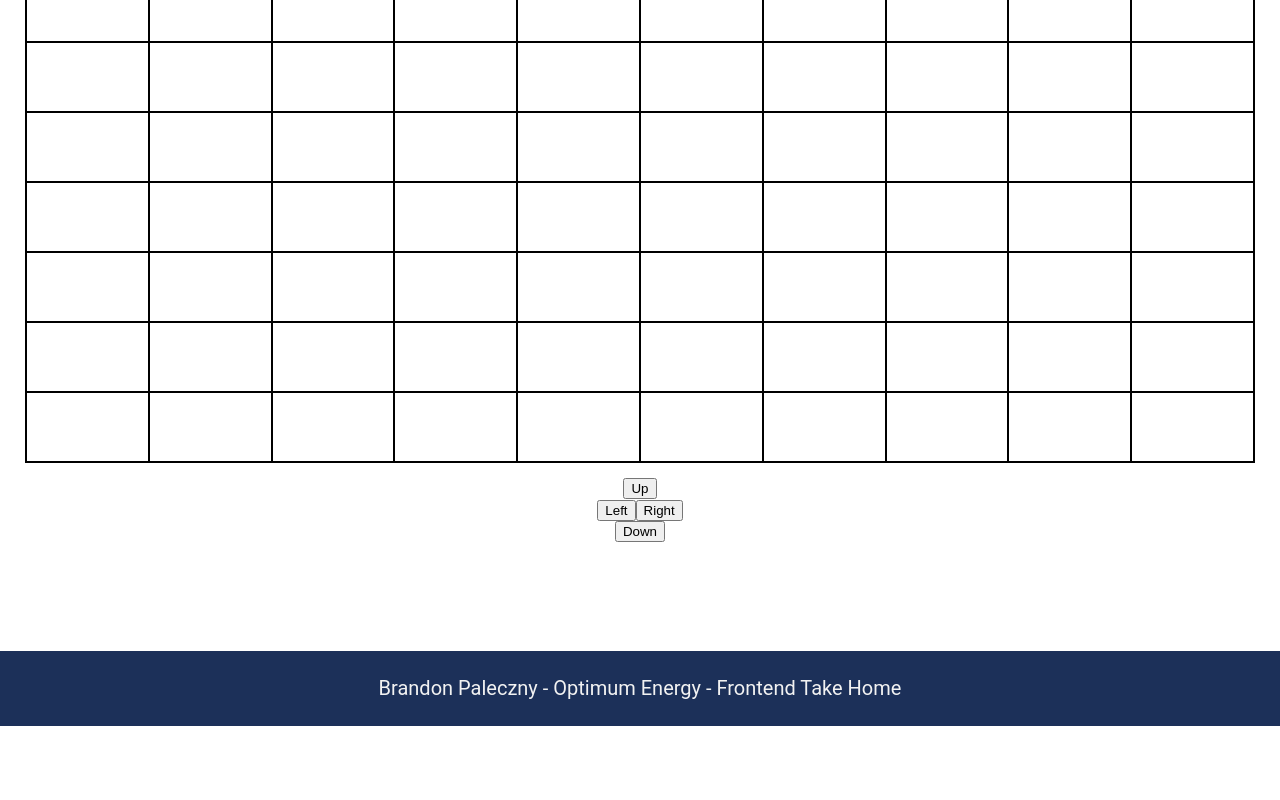
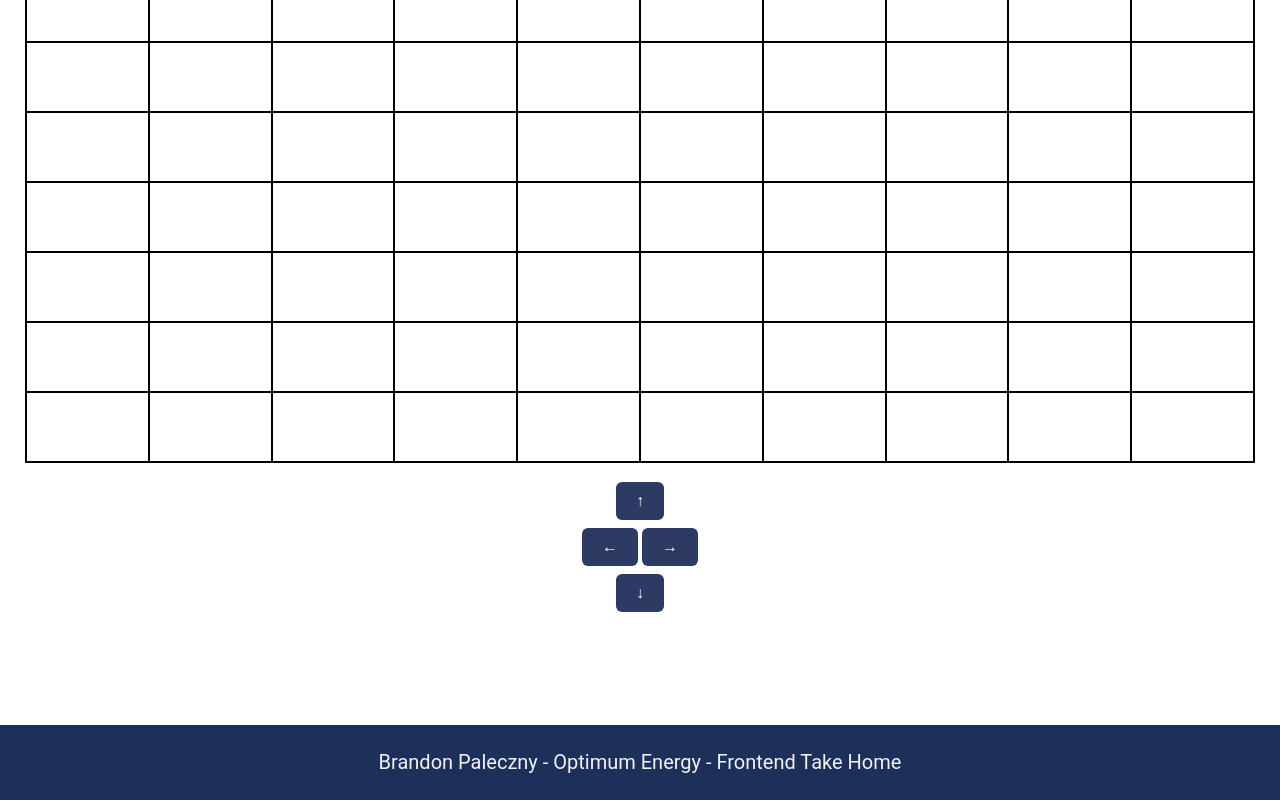
Before and after one commit to Paleczny/robot-painter, a React (Vite) app: page / in a window 1280 px wide. Shown: the part 433-1233 px from the top of the page. Before the commit the page ends 1159 px from the top, so only its background shows below. Built offline with nearby package versions, Linux system fonts and the light colour scheme.

Commit message:
feature/style-buttons add a primary compound component button

```diff
--- /dev/null
+++ b/src/components/Button/PrimaryButton.tsx
@@ -0,0 +1,14 @@
+import {PropsWithChildren} from "react";
+
+interface ButtonProps {
+    label?: string,
+    onClick: () => void,
+
+    [x: string]: any,
+}
+
+export default function PrimaryButton(props: PropsWithChildren<ButtonProps>) {
+    return (
+        <button className="primary-button" {...props} onClick={props.onClick}>{props.children}</button>
+    )
+}
--- a/src/components/Grid/Grid.tsx
+++ b/src/components/Grid/Grid.tsx
@@ -1,4 +1,5 @@
 import './Grid.scss';
+
 import Vacuum from "/vacuum.svg"
 interface GridProps{
     grid: [][],
--- a/src/components/RobotController/RobotController.tsx
+++ b/src/components/RobotController/RobotController.tsx
@@ -1,3 +1,7 @@
+import {useEffect} from "react";
+
+import PrimaryButton from "../Button/PrimaryButton.tsx";
+
 import "./RobotController.scss"
 
 interface RobotControllerProps {
@@ -6,14 +10,28 @@ interface RobotControllerProps {
 
 const RobotController = ({onMove}: RobotControllerProps) => {
 
+    useEffect(() => {
+        function downHandler(key: KeyboardEvent) {
+            if (key.key.includes('Arrow')) {
+                onMove(key.key.toString().replace("Arrow", '').toLowerCase())
+            }
+        }
+
+        window.addEventListener("keydown", downHandler);
+
+        return () => {
+            window.removeEventListener("keydown", downHandler);
+        };
+    }, [onMove]);
+
     return (
         <div className="controller-container">
-            <button onClick={() => onMove('up')}>Up</button>
+            <PrimaryButton onClick={() => onMove('up')}>↑</PrimaryButton>
             <div>
-                <button onClick={() => onMove('left')}>Left</button>
-                <button onClick={() => onMove('right')}>Right</button>
+                <PrimaryButton onClick={() => onMove('left')}>←</PrimaryButton>
+                <PrimaryButton onClick={() => onMove('right')}>→</PrimaryButton>
             </div>
-            <button onClick={() => onMove('down')}>Down</button>
+            <PrimaryButton onClick={() => onMove('down')}>↓</PrimaryButton>
         </div>
     );
 };
--- a/src/hooks/useRobotPainter.tsx
+++ b/src/hooks/useRobotPainter.tsx
@@ -34,16 +34,16 @@ export default function useRobotPainter(gridSize = 10) {
             let {x, y} = prevPosition;
             switch (direction) {
                 case 'up':
-                    x = robotPosition.x > 0 ? robotPosition.x - 1 : robotPosition.x;
+                    x = prevPosition.x > 0 ? prevPosition.x - 1 : prevPosition.x;
                     break;
                 case 'down':
-                    x = robotPosition.x < grid.length - 1 ? robotPosition.x + 1 : robotPosition.x;
+                    x = prevPosition.x < grid.length - 1 ? prevPosition.x + 1 : prevPosition.x;
                     break;
                 case 'left':
-                    y = robotPosition.y > 0 ? robotPosition.y - 1 : robotPosition.y;
+                    y = prevPosition.y > 0 ? prevPosition.y - 1 : prevPosition.y;
                     break;
                 case 'right':
-                    y = robotPosition.y < grid.length -1 ? robotPosition.y + 1 : robotPosition.y;
+                    y = prevPosition.y < grid.length -1 ? prevPosition.y + 1 : prevPosition.y;
                     break;
 
                 default:
--- a/src/main.tsx
+++ b/src/main.tsx
@@ -1,9 +1,11 @@
 import React from 'react'
 import ReactDOM from 'react-dom/client'
 import {createBrowserRouter, RouterProvider} from "react-router-dom";
+
 import Home from './pages/Home/Home.tsx'
+import Layout from "./components/Layout/Layout.tsx";
+
 import './index.css'
-import Layout from "./components/Layout/Layout.tsx";
 
 const routes = createBrowserRouter([{
     path: "/",
--- a/src/pages/Home/Home.scss
+++ b/src/pages/Home/Home.scss
@@ -34,30 +34,3 @@ input {
   font-size: 16px;
   border: none;
 }
-
-.grid-size-button {
-  border-radius: 6px;
-  border: none;
-  color: white;
-  background-color: $robot-blue-200;
-  padding: 10px 20px;
-  text-align: center;
-  display: inline-block;
-  font-size: 16px;
-  margin: 4px 2px;
-  cursor: pointer;
-
-  &:hover{
-    background-color: $robot-blue-400;
-    color: $robot-black-100;
-  }
-
-  &:active {
-    background-color: $robot-blue-100;
-  }
-
-  &:disabled {
-    cursor: unset;
-    background-color: $robot-black-500;
-  }
-}
--- a/src/pages/Home/Home.tsx
+++ b/src/pages/Home/Home.tsx
@@ -1,16 +1,18 @@
-import "./Home.scss"
+import {useState} from "react";
+
 import Grid from "../../components/Grid/Grid.tsx";
+import PrimaryButton from "../../components/Button/PrimaryButton.tsx";
 import RobotController from "../../components/RobotController/RobotController.tsx";
 import useRobotPainter from "../../hooks/useRobotPainter.tsx";
-import {useState} from "react";
+
+import "./Home.scss"
 
 function Home() {
     const [gridSize, setGridSize] = useState(10)
     let {robotPosition, grid, spacesPainted, moveRobot, robotDirection} = useRobotPainter(gridSize);
 
     return (
-        <div className="home-container" tabIndex={0}
-             onKeyDown={(e) => moveRobot(e.key.replace("Arrow", '').toLowerCase())}>
+        <div className="home-container">
             <div className="title-container">
                 <div className="inner-title-container">
                     <span className="robot-text-medium">Position</span>
@@ -21,23 +23,21 @@ function Home() {
                         Grid Size
                     </label>
                     <div className="grid-buttons-container">
-                        <button className="grid-size-button"
-                                onClick={() => setGridSize(prev => prev - 1)}
-                                disabled={gridSize <= 2}>
+                        <PrimaryButton onClick={() => setGridSize(prev => prev - 1)}
+                                       disabled={gridSize <= 2}>
                             -
-                        </button>
-
+                        </PrimaryButton>
                         <input type="text"
                                min={2}
                                max={100}
                                disabled={true}
                                value={gridSize}
                                onChange={(e) => setGridSize(Number(e.target.value))}/>
-                        <button className="grid-size-button"
-                                onClick={() => setGridSize(prev => prev + 1)}
-                                disabled={gridSize >= 100}>
+                        <PrimaryButton
+                            onClick={() => setGridSize(prev => prev + 1)}
+                            disabled={gridSize >= 100}>
                             +
-                        </button>
+                        </PrimaryButton>
                     </div>
                 </div>
                 <div className="inner-title-container">
--- a/src/scss/Robot-painter-root.scss
+++ b/src/scss/Robot-painter-root.scss
@@ -1,2 +1,3 @@
 @import "core/Text";
 @import "core/Variables";
+@import "core/Button";
--- /dev/null
+++ b/src/scss/core/Button.scss
@@ -0,0 +1,28 @@
+@import "Variables";
+
+.primary-button {
+  border-radius: 6px;
+  border: none;
+  color: white;
+  background-color: $robot-blue-200;
+  padding: 10px 20px;
+  text-align: center;
+  display: inline-block;
+  font-size: 16px;
+  margin: 4px 2px;
+  cursor: pointer;
+
+  &:hover{
+    background-color: $robot-blue-400;
+    color: $robot-black-100;
+  }
+
+  &:active {
+    background-color: $robot-blue-100;
+  }
+
+  &:disabled {
+    cursor: unset;
+    background-color: $robot-black-500;
+  }
+}
```
